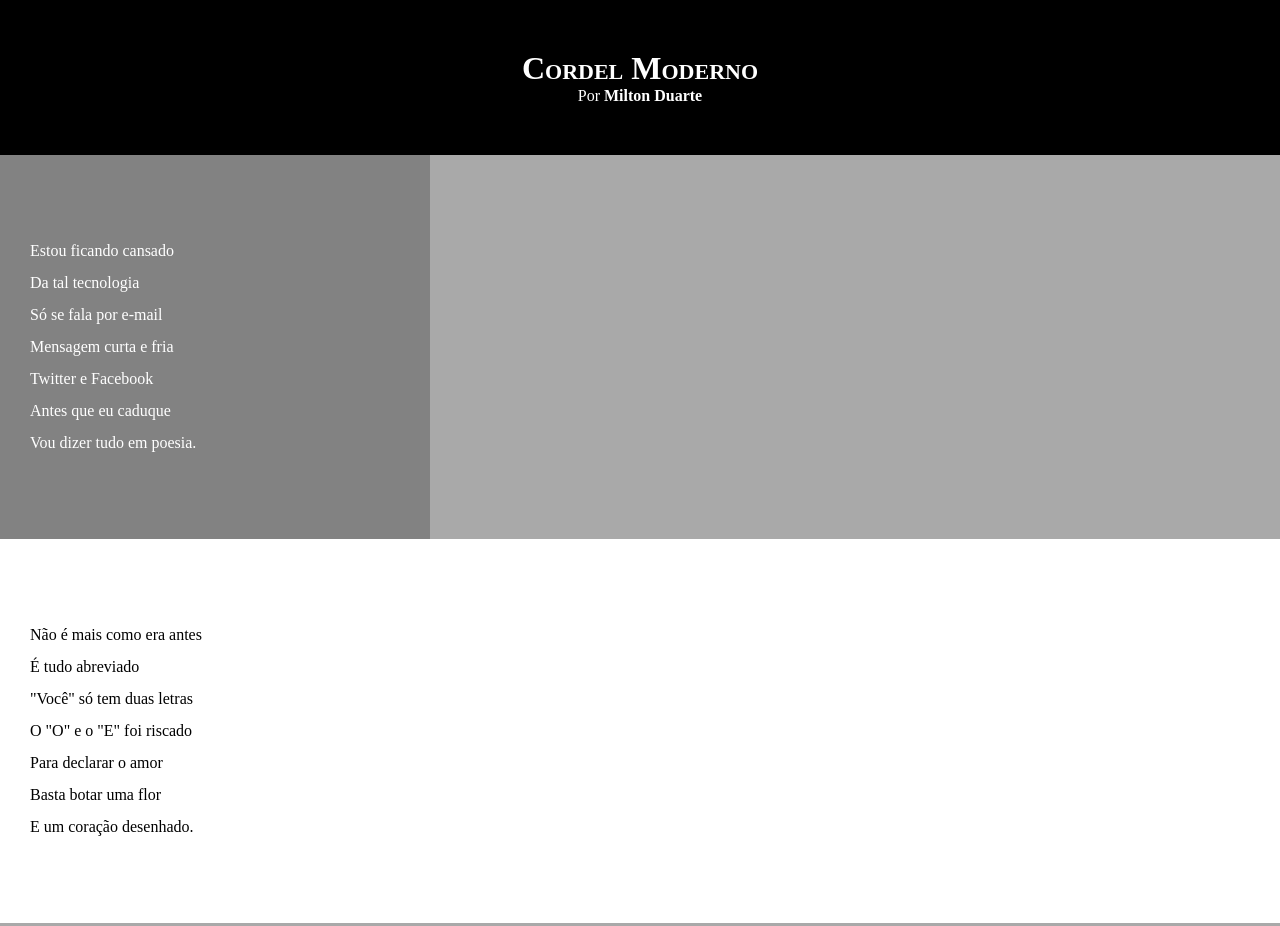
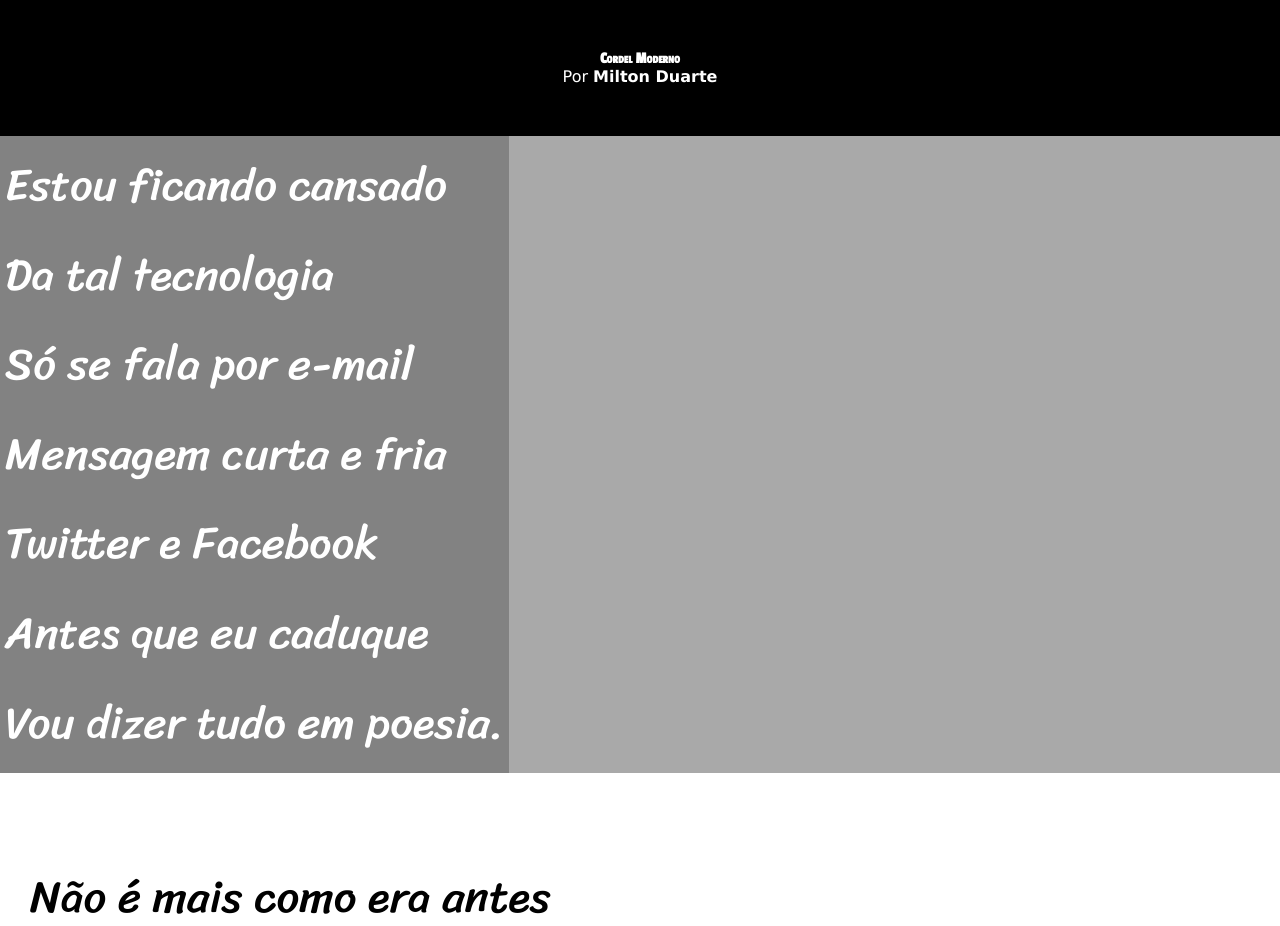
Before and after one commit to viictorcassiano/html-css, a plain HTML site: page desafios/desafio-012/index.html in a window 1280 px wide. Shown: the top 926 px of the page. Drawn offline with Linux system fonts and the light colour scheme.

Commit message:
atualização de estilos desafio 12

```diff
--- a/desafios/desafio-012/estilo/style.css
+++ b/desafios/desafio-012/estilo/style.css
@@ -1,13 +1,25 @@
 @charset "UTF-8";
+
+@import url('https://fonts.googleapis.com/css2?family=Passion+One&family=Roboto:wght@500&family=Work+Sans&display=swap');
+
+@import url('https://fonts.googleapis.com/css2?family=Sriracha&display=swap');
+
+:root {
+    --fonte1: verdana, Geneva, Tahoma, sans-serif;
+    --fonte2: 'Passion One', cursive;
+    --fonte3: 'Sriracha', cursive;
+}
 
 * {
     margin: 0px;
     padding: 0px;
+    font-size: 1em;
 }
 
 html, body {
     min-height: 100vh;
     background-color: darkgray;
+    font-family: var(--fonte1);
 }
 
 header {
@@ -19,6 +31,8 @@ header {
 header > h1 {
     padding-top: 50px;
     font-variant: small-caps;
+    font-family: var(--fonte2);
+    font-size: 10%vw;
 }
 
 header > p {
@@ -40,6 +54,8 @@ section {
     padding-bottom: 10vh;
     line-height: 2em;
     padding-left: 30px;
+    font-family: var(--fonte3);
+    font-size: 3.5vw;
 }
 
 section.normal {
@@ -53,7 +69,8 @@ section.imagem {
 }
 
 section.imagem {
-    width: 400px;
+    display: inline-block;
+    padding: 5px;
     background-color: rgba(0, 0, 0, 0.233);
 }
 
```
